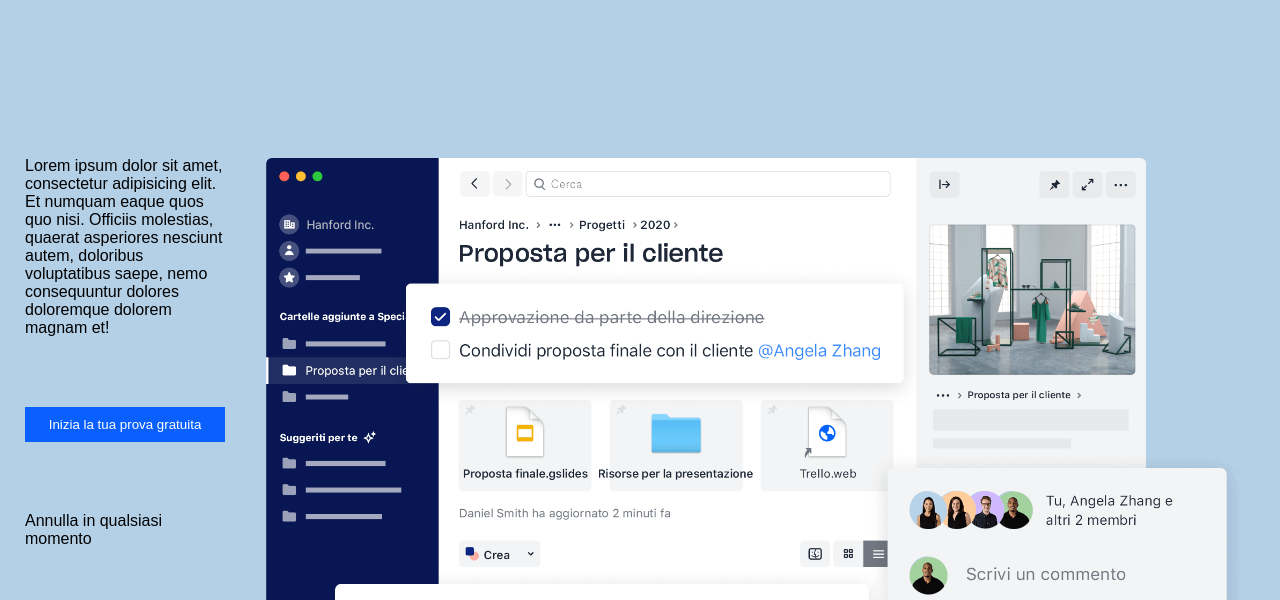
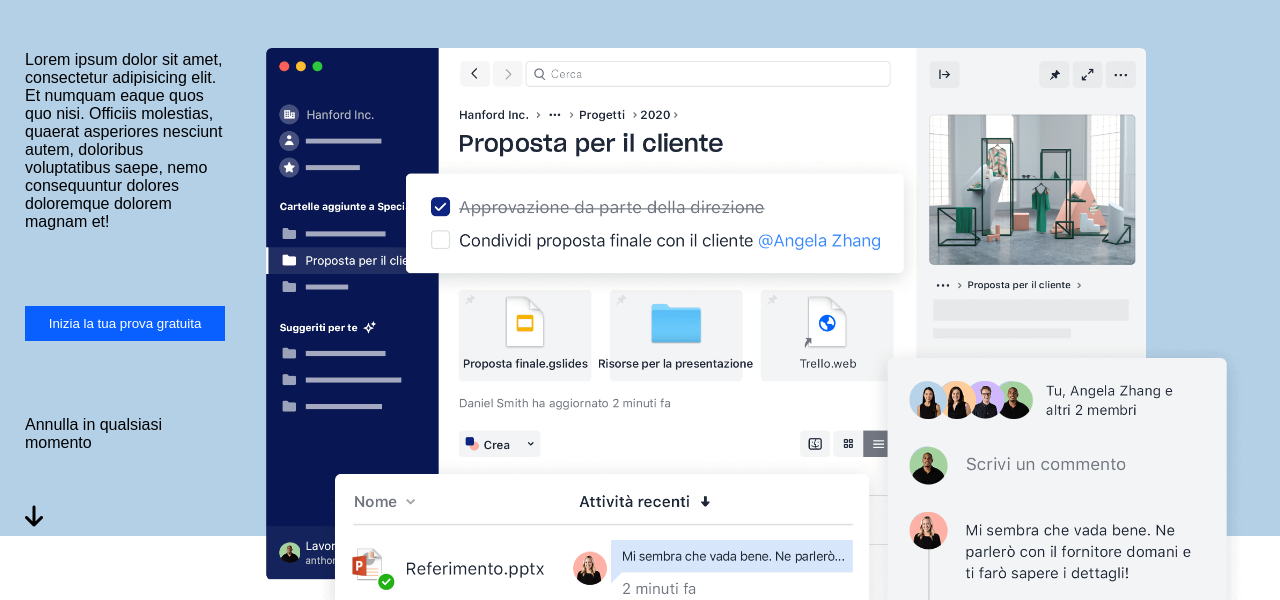
Before and after one commit to GrPaladino/htmlcss-dropbox, a plain HTML site: page index.html in a window 1280 px wide. Shown: the part 352-952 px from the top of the page. Drawn offline with Linux system fonts and the light colour scheme; files whose address does not match are found by name.

Commit message:
Fix: fix padding and margin in jumbotron

```diff
--- a/css/style.css
+++ b/css/style.css
@@ -28,10 +28,6 @@ a {
     color: inherit;
     text-decoration: none;
     padding: 25px;
-}
-
-p {
-    text-align: left;
 }
 
 h1 {
@@ -75,13 +71,13 @@ button:hover {
 .container {
     max-width: 1080px;
     margin: 100px auto;
-    padding:10px 10px;
+    padding:10px;
 }
 
 .jumbofooter-container {
     max-width: 1250px;
     margin: 0 auto;
-    padding: 60px 10px;
+    padding: 10px;
 }
 
 .column {
@@ -205,15 +201,20 @@ header {
 
 .jumbocontent {
     display: flex;
-    padding-top: inherit;
 }
 
 .jumbotext {
     width: 30%;
-    margin-top: 100px;
+    margin-top: 29px;
     display: flex;
     flex-direction: column;
-    justify-content: space-between;
+    justify-content: space-evenly;
+    position: relative;
+}
+
+.jumbotext > span {
+    position: absolute;
+    bottom: 0;
 }
 
 .jumboimg {
```
